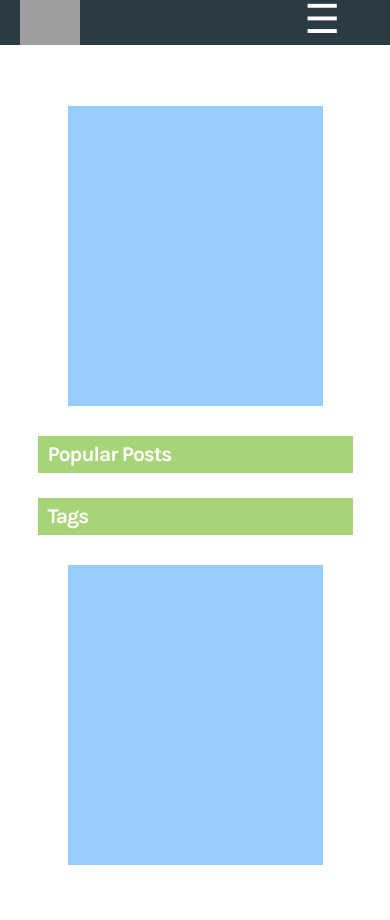
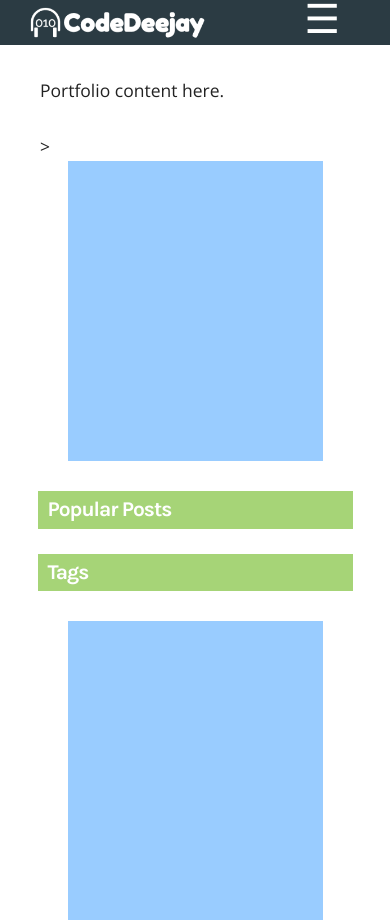
Before and after one commit to djleedke/code-deejay, a Django app: template blog/templates/blog/portfolio.html in a window 390 px wide. Shown: the top 920 px of the page. Run offline with Django 3.2, Linux system fonts and the light colour scheme; the template is opened without the code that fills it, so the values that code supplies are empty; grey boxes are pictures that could not be loaded.

Commit message:
Minor CSS updates, mobile navbar now drops down vertically

```diff
--- a/blog/static/blog/blog.css
+++ b/blog/static/blog/blog.css
@@ -42,7 +42,6 @@ input[type=submit] {
     display:flex;
     background-color:white;
     background-color: #2B3B43;
-
     align-items: center;
 
     /* Stick Navbar */
@@ -74,7 +73,6 @@ nav li {
     margin:0px;
     padding:10px 20px 10px 20px;
     font-size:20px;
-
     border-bottom:5px solid transparent;
 }
 
@@ -98,7 +96,6 @@ nav a:hover{
 
 nav li:hover {
     font-weight: bold;
-
 }
 
 
@@ -110,32 +107,31 @@ nav li:hover {
 }
 
 #overlay {
-    height: 100%;
-    width: 0;
+    height: 0;
+    width: 100%;
     position: fixed;
     z-index: 1;
     top: 0;
-    left: 0;
     background-color: rgb(255,255,255);
-    overflow-x: hidden;
+    overflow-y: hidden;
     transition: 0.5s;
+    max-height: 100%;
   }
 
   #overlay-content {
     position: relative;
-    top: 20%;
     width: 100%;
-    text-align: center;
-    margin-top: 30px;
+    text-align: left;
+    margin-top:45px;
   }
 
   #overlay a {
-    padding: 20px 0 20px 0;
+    padding: 10px 0 10px 20px;
     text-decoration: none;
-    font-size: 36px;
+    font-size: 1.5em;
     color: black;
     display: block;
-    transition: 0.3s;
+    transition: height 0.3s;
     min-width:200px;
   }
 
@@ -182,7 +178,6 @@ nav li:hover {
 .post-card img {
     float:left;
     margin-top:25px;
-
     object-fit: scale-down;
     border-radius: 5px;
     width:15%;
@@ -191,7 +186,6 @@ nav li:hover {
 .post-preview {
     margin-left:20px;
     overflow:hidden;
-
     min-height: 200px;
     max-height: 200px;
 }
@@ -289,6 +283,10 @@ nav li:hover {
 
 /*---------- Portfolio ----------*/
 
+#portfolio-description {
+    padding-right:40px;
+}
+
 #project-list {
     display: inline-block;
     text-align: left;
@@ -383,7 +381,6 @@ nav li:hover {
 
 #about-card p {
    text-align: left;
-
 }
 
 /*---------- Contact ----------*/
@@ -424,10 +421,8 @@ nav li:hover {
 }
 
 #popular-title {
-
     font-weight: bold;
     padding: 5px 0 5px 20px;
-
     border-radius:5px;
 }
 
@@ -453,7 +448,6 @@ nav li:hover {
 }
 
 .sidebar-banner {
-
     background-color: #a6d477;
     color:white;
     font-weight: bold;
@@ -554,6 +548,11 @@ footer {
         cursor:pointer;
     }
 
+    #overlay a:hover{
+        color: black;
+        font-weight: normal;
+      }
+
     /*---------- Blog ----------*/
 
     #blog-posts {
@@ -601,6 +600,10 @@ footer {
     }
 
     /*--------- Portfolio ----------*/
+
+    #portfolio-description {
+        padding: 0 20px 0 20px;
+    }
 
     #project-list {
         width:95%;
@@ -656,7 +659,6 @@ footer {
         width:90%;
         margin-left:5%;
         margin-right:5%;
-
     }
 
     /*---------- Footer ----------*/
--- a/blog/static/blog/blog.js
+++ b/blog/static/blog/blog.js
@@ -3,10 +3,12 @@ var overlay = false;
 
 function toggleNav(){
     if(overlay) {
-        document.getElementById("overlay").style.width = "0%";
+        document.getElementById("overlay").style.height = "0";
+        document.getElementById("overlay").style.maxheight = "0%";
         overlay = false;
     } else {
-        document.getElementById("overlay").style.width = "100%";
+        document.getElementById("overlay").style.height = "auto";
+        document.getElementById("overlay").style.maxHeight = "1000px";
         overlay = true;
     }
 }
--- a/blog/templates/blog/about.html
+++ b/blog/templates/blog/about.html
@@ -10,7 +10,11 @@
                 {% else %}
                     <img id="user-image" src="{% static 'blog/user.jpg'%}">
                 {% endif %}
-                {{ content.content | safe }}
+                {% if content %}
+                    {{ content.content | safe }}
+                {% else %}
+                    <p>Portfolio content here.</p>
+                {% endif %}
             </div>
         </div>
     </div>
--- a/blog/templates/blog/index.html
+++ b/blog/templates/blog/index.html
@@ -26,9 +26,9 @@
                 {% endif %}
             {% endif %}
         {% endfor %}
-        {% if posts.count >= 5 %}
-            <div class="blog-list-ad"></div>
-        {% endif %}
+            {% if posts.count >= 5 %}
+                <div class="blog-list-ad"></div>
+            {% endif %}
         {% include "blog/popular.html" %}
     </div>
     <!-- Sidebar -->
--- a/blog/templates/blog/navbar.html
+++ b/blog/templates/blog/navbar.html
@@ -10,7 +10,7 @@
 </div>
 <!-- Navbar -->
 <header class="main-header">
-    <a href="/"><img class="logo" src="{% static 'blog/logo-white.png' %}"></a>
+    <a href="/"><img class="logo" src="{% static 'blog/logo.png' %}"></a>
     <div class="container">
         <nav>
             <ul>
--- a/blog/templates/blog/portfolio.html
+++ b/blog/templates/blog/portfolio.html
@@ -3,6 +3,11 @@
 <div id="content" class="container">
     <!-- Projects -->
     <div id="project-list">
+        {% if content %}
+            <div id="portfolio-description">{{ content.content | safe }}</div>
+        {% else %}
+            <div id="portfolio-description"><p>Portfolio content here.</p>></div>
+        {% endif %}
         <div class="row">
         {% for project in projects %}
             <div class="three columns project-card">
--- a/blog/views.py
+++ b/blog/views.py
@@ -69,9 +69,11 @@ def contact(request):
 #Page showcasing all projects, big & small
 def portfolio(request):
 
+    content = Content.objects.get(title='Portfolio')
     projects = Project.objects.all().order_by('order')
 
     context = {
+        'content': content,
         'projects': projects,
     }
     return render(request, 'blog/portfolio.html', context)
```
Also changed, not shown: blog/templates/blog/contact.html (+5 -2 lines).
